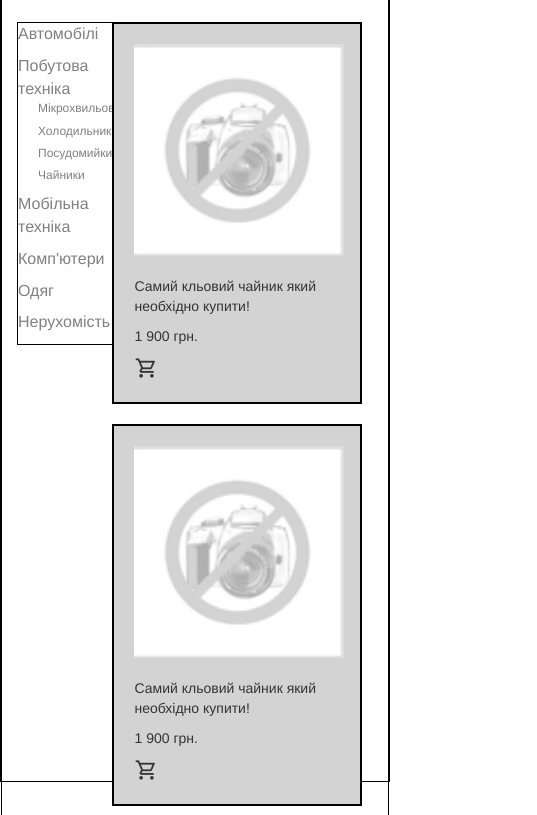
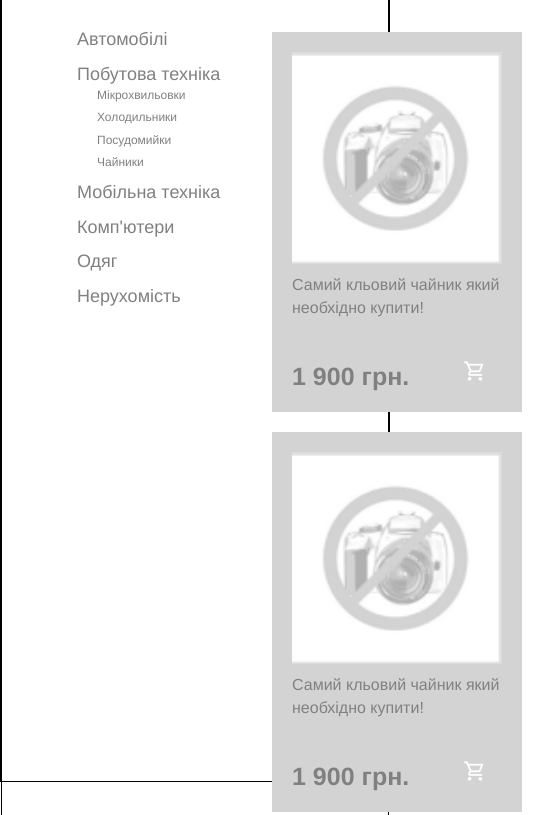
Before and after one commit to panasychkka/Layout3, a plain HTML site: page index.html in a window 390 px wide. Shown: the part 605-1420 px from the top of the page, 537 px wide, since content can reach past the window. Drawn offline with nearby package versions, Linux system fonts and the light colour scheme.

Commit message:
Створила каталог та список категорій. Адаптив допрацюю разом з футером.

```diff
--- a/index.html
+++ b/index.html
@@ -171,60 +171,60 @@
                     <figure>
                         <img src="images/item.png" alt="item-image">
                         <figcaption>
-                          <p>Самий кльовий чайник який необхідно купити!</p>
-                          <p><span>1 900 грн.</span></p>
-                          <span class="material-symbols-outlined">
-                            shopping_cart
-                         </span>
-                        </figcaption>
+                          <p class="figcaption-title">Самий кльовий чайник який необхідно купити!</p>
+                          <div class="figcaption-title-price">
+                          <span class="material-symbols-outlined">shopping_cart</span>
+                          <p class="figcaption-price">1 900 грн.</p>
+                        </div>
+                    </figcaption>
                     </figure>
                 </div>
                 <div class="item-box">
                     <figure>
                         <img src="images/item.png" alt="item-image">
                         <figcaption>
-                          <p>Самий кльовий чайник який необхідно купити!</p>
-                          <p><span>1 900 грн.</span></p>
-                          <span class="material-symbols-outlined">
-                            shopping_cart
-                         </span>
-                        </figcaption>
+                          <p class="figcaption-title">Самий кльовий чайник який необхідно купити!</p>
+                          <div class="figcaption-title-price">
+                          <span class="material-symbols-outlined">shopping_cart</span>
+                          <p class="figcaption-price">1 900 грн.</p>
+                        </div>
+                    </figcaption>
                     </figure>
                 </div>
                 <div class="item-box">
                     <figure>
                         <img src="images/item.png" alt="item-image">
                         <figcaption>
-                          <p>Самий кльовий чайник який необхідно купити!</p>
-                          <p><span>1 900 грн.</span></p>
-                          <span class="material-symbols-outlined">
-                            shopping_cart
-                         </span>
-                        </figcaption>
+                          <p class="figcaption-title">Самий кльовий чайник який необхідно купити!</p>
+                          <div class="figcaption-title-price">
+                          <span class="material-symbols-outlined">shopping_cart</span>
+                          <p class="figcaption-price">1 900 грн.</p>
+                        </div>
+                    </figcaption>
                     </figure>
                 </div>
                 <div class="item-box">
                     <figure>
                         <img src="images/item.png" alt="item-image">
                         <figcaption>
-                          <p>Самий кльовий чайник який необхідно купити!</p>
-                          <p><span>1 900 грн.</span></p>
-                          <span class="material-symbols-outlined">
-                            shopping_cart
-                         </span>
-                        </figcaption>
+                          <p class="figcaption-title">Самий кльовий чайник який необхідно купити!</p>
+                          <div class="figcaption-title-price">
+                          <span class="material-symbols-outlined">shopping_cart</span>
+                          <p class="figcaption-price">1 900 грн.</p>
+                        </div>
+                    </figcaption>
                     </figure>
                 </div>
                 <div class="item-box">
                     <figure>
                         <img src="images/item.png" alt="item-image">
                         <figcaption>
-                          <p>Самий кльовий чайник який необхідно купити!</p>
-                          <p><span>1 900 грн.</span></p>
-                          <span class="material-symbols-outlined">
-                            shopping_cart
-                         </span>
-                        </figcaption>
+                          <p class="figcaption-title">Самий кльовий чайник який необхідно купити!</p>
+                          <div class="figcaption-title-price">
+                          <span class="material-symbols-outlined">shopping_cart</span>
+                          <p class="figcaption-price">1 900 грн.</p>
+                        </div>
+                    </figcaption>
                     </figure>
                 </div>
             </div>
--- a/style.css
+++ b/style.css
@@ -351,11 +351,11 @@ main {
     margin-top: -30px;
 }
 .container-fluid{
-    max-width: 980px;
+    max-width: 1100px;
     border: 1px solid black;
     margin: 0 auto;
     display: flex;
-    justify-content: space-between;
+    padding: 0%;
 }
 .content{
     height:790px;
@@ -363,14 +363,13 @@ main {
 /*Category*/
 
 .categories-menu{
-  max-width:175px;
-  margin-left: 15px;
-  border: 1px solid black;
-  margin-top: 30px;
+  width: 180px;
+  margin-left: 75px;
+  margin-top: 35px;
 }
 
 .categories li{
-    font-size: 16px;
+    font-size: 18px;
     margin-bottom: 9px;
     list-style-type: none;
 }
@@ -386,20 +385,20 @@ main {
 .items-boxes{
     display: flex;
     flex-wrap: wrap;
-    justify-content: space-between;
-    max-width: 780px;
+    max-width: 850px;
     align-items: flex-start;
-    margin-top: 30px;
+    margin-top: 40px;
+    padding: 0;
+    margin-left: 30px;
 }
 .item-box{
     width: 250px;
-    border: 1px solid black;
     flex-direction: column;
     display: flex;
+    margin-right: 15px;
     margin-bottom: 20px;
 }
 figure{
-    border: 1px solid black;
     height: 380px;
     background-color: lightgrey;
     display: flex;
@@ -408,7 +407,6 @@ figure{
 figure img{
     width:210px;
     margin: 20px 20px 0px 20px;
-
 }
 figcaption{
     margin:20px 20px 0px 20px;
@@ -420,6 +418,24 @@ figcaption{
   'GRAD' 0,
   'opsz' 2
 }
+.figcaption-title {
+    font-size: 16px;
+    margin-top: -10px;
+    color: gray;
+  }
+  .figcaption-price {
+    font-size: 25px;
+    color: gray;
+    font-weight: bold;
+    margin-top: 40px;
+  }
+  .material-symbols-outlined{
+    float: right;
+    color: white;
+    margin-bottom: 10px;
+    margin-right: 15px;
+  }
+
 @media (max-width: 576px) {
     header{
         height: 150px;
```
